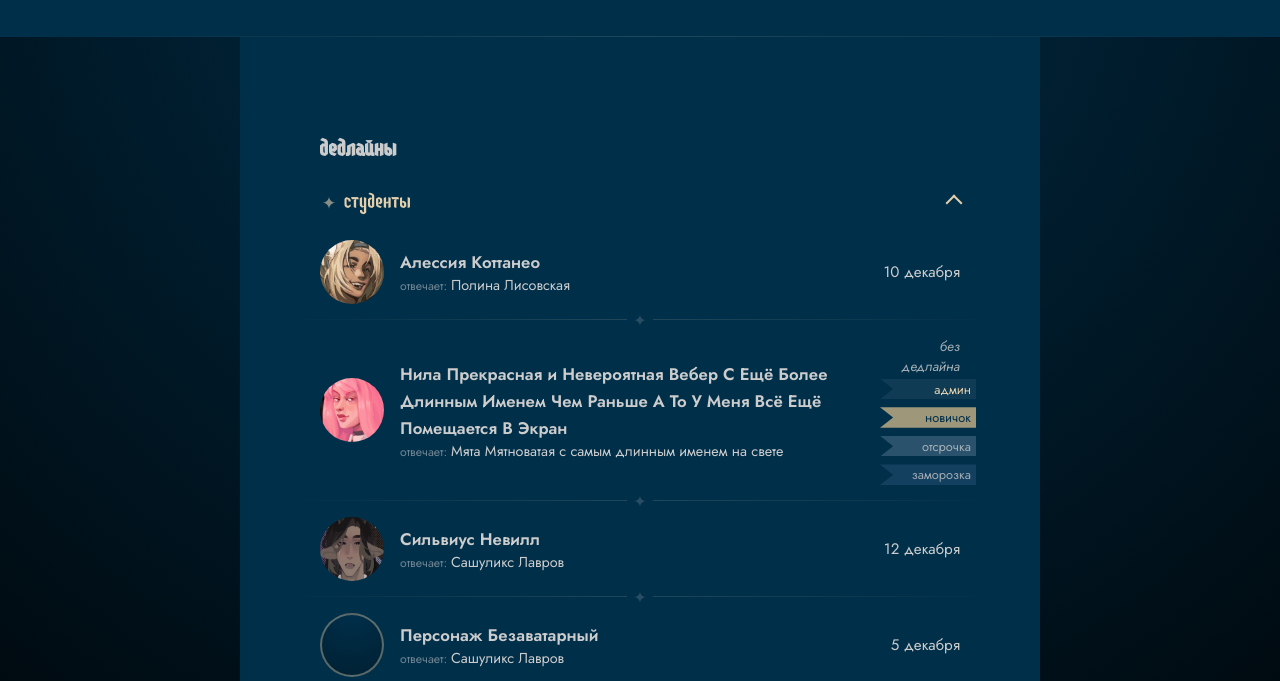
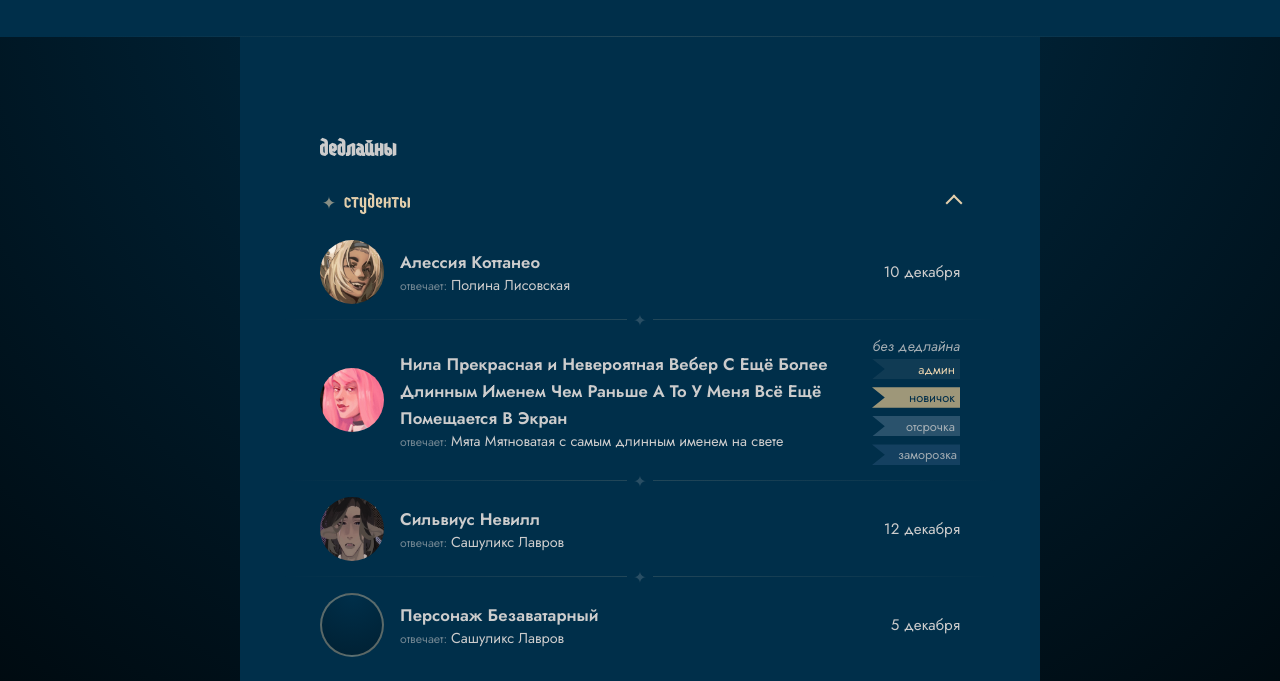
Before and after one commit to sinnelys-png/html-learning, a plain HTML site: page index.html in a window 1280 px wide. Shown: the part 96-777 px from the top of the page. Drawn offline with Linux system fonts and the light colour scheme.

Commit message:
правки по коду

```diff
--- a/css/style.css
+++ b/css/style.css
@@ -40,7 +40,7 @@
     --marks-gap: 0.5em;
 
     /* ширина тегов в дедлайнах */
-    --marks-width: 6rem;
+    --marks-width: 5.5rem;
 
     /* скруглённость */
     --main-border-radius: 0.1rem;
@@ -54,6 +54,9 @@
 
     /* аватарки */
     --ava-size-medium: 4rem;
+
+    /* вырез ленточки */
+    --notch: 0.8rem;
 
     /* градиенты */
     --gradient-divider: linear-gradient(to right, transparent 5%, var(--gold-color) calc(50% - 0.8rem), transparent calc(50% - 0.8rem) calc(50% + 0.8rem), var(--gold-color) calc(50% + 0.8rem), transparent 95%);
@@ -230,6 +233,7 @@ details:not([open])::details-content {
 .card-side {
     text-align: end;
     min-width: 5rem;
+    flex-shrink: 0;
 }
 
 /* метки */
@@ -239,8 +243,9 @@ details:not([open])::details-content {
 }
 
 .card-marks {
-    clip-path: polygon(0 0, 100% 0, 100% 100%, 0 100%, calc(var(--tag-padding-hor) + 0.5rem) 50%);
+    clip-path: polygon(0 0, 100% 0, 100% 100%, 0 100%, var(--notch) 50%);
     padding: var(--tag-padding-ver) var(--tag-padding-hor);
+    padding-left: calc(var(--notch) + var(--tag-padding-hor) + 0.5rem);
     width: var(--marks-width);
     font-size: var(--small-text);
     color: var(--secondary-text-color);
@@ -399,6 +404,7 @@ details:not([open])::details-content {
 .card-activity>.avatar {
     transition: transform 0.3s;
 }
+
 .card-activity:hover>.avatar {
     transform: scale(1.08);
 }
@@ -416,6 +422,7 @@ details:not([open])::details-content {
     transition: clip-path 0.3s;
     padding: 1rem;
 }
+
 .card-first-activity:hover {
     clip-path: polygon(0 0, 100% 0, 100% 80%, 50% 100%, 0 80%);
 }
@@ -510,7 +517,7 @@ details:not([open])::details-content {
     }
 
     .card-first-activity {
-    transition: none;
-}
+        transition: none;
+    }
 
 }
--- a/index.html
+++ b/index.html
@@ -54,15 +54,14 @@
                             <h3>
                                 <a href="https://vk.ru/topic-196210590_68217163" target="_blank"
                                     rel="noopener noreferrer" class="deadline-char-name">Нила Прекрасная и Невероятная
-                                    Вебер С Ещё Более Длинным Именем Чем Раньше А То У Меня Всё Ещё Помещается В Экран</a>
+                                    Вебер С Ещё Более Длинным Именем Чем Раньше А То У Меня Всё Ещё Помещается В
+                                    Экран</a>
                             </h3>
                             <p><span class="answers">отвечает: </span><a href="https://vk.ru/id309098878">Мята
                                     Мятноватая с самым длинным именем на свете</a> </p>
                         </div>
                         <div class="card-side">
-                            <span class="deadline-date">
-                                <p class="no-deadline">без дедлайна</p>
-                            </span>
+                            <p class="no-deadline">без дедлайна</p>
                             <ul class="card-marks-container">
                                 <li class="card-marks mark-admin">админ</li>
                                 <li class="card-marks mark-new">новичок</li>
@@ -173,7 +172,7 @@
                     <p>7 постов</p>
                     <p class="card-activity-place">4</p>
                 </article>
-                <article class="card-activity"  style="--i: 5">
+                <article class="card-activity" style="--i: 5">
                     <img src="img/алессия.png" class="avatar" alt="Алессия">
                     <p class="activity-name">Алессия Кроуфорд</p>
                     <p>5 постов</p>
```
